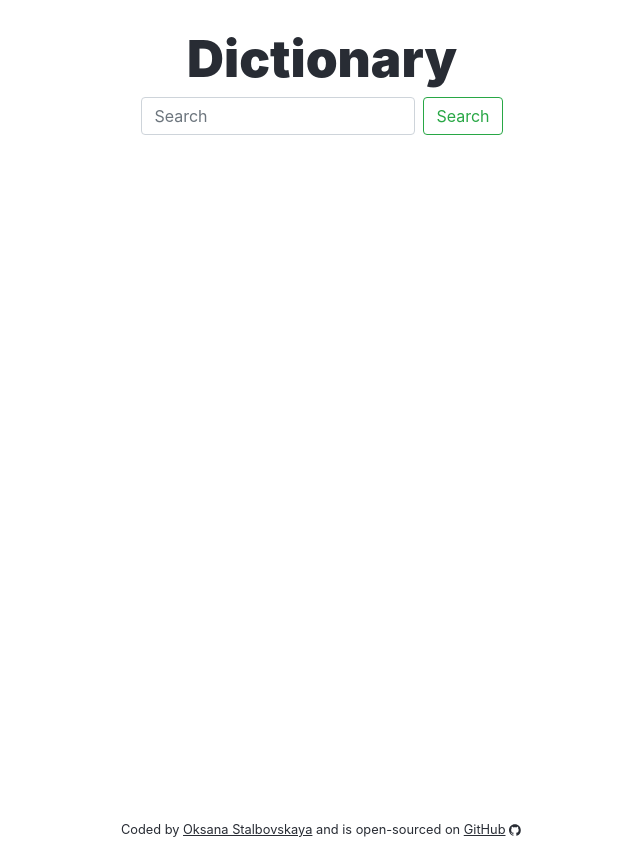
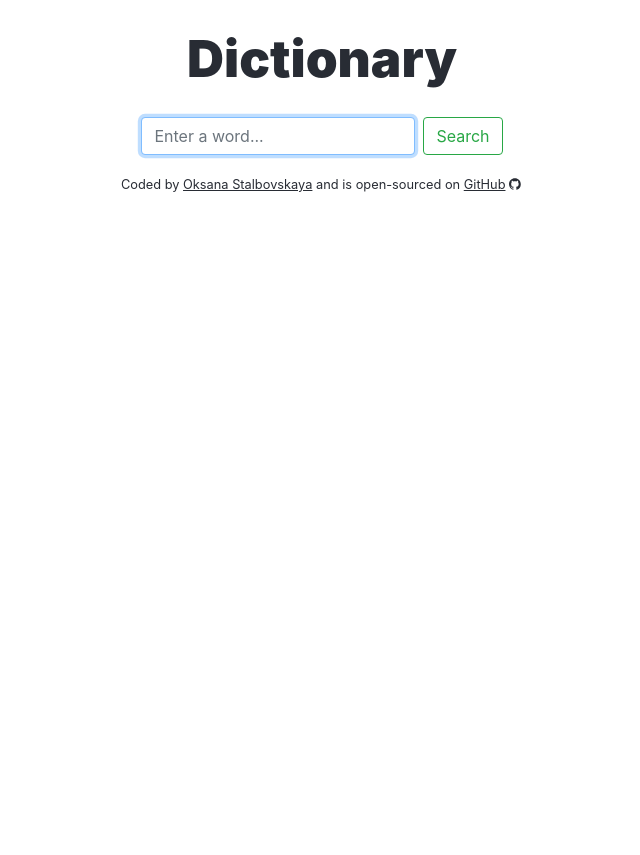
Before and after one commit to magic-ksenia/Project-4-SheCodes-Dictionary-react, a React (Create React App) app: page / in a window 1280 px wide. Shown: the whole page, without its empty margins (318-958 px from the left). After the commit the page ends 800 px from the top, so only its background shows below. Built offline with nearby package versions, Linux system fonts and the light colour scheme.

Commit message:
[ADD] <Dictionary /> component with the Search Engine + styling

```diff
--- a/src/App.css
+++ b/src/App.css
@@ -1,20 +1,22 @@
 .App {
   text-align: center;
-}
-
-.App-header {
   background-color: white;
   min-height: 100vh;
   display: flex;
   flex-direction: column;
   align-items: center;
   color: #282c34;
-  margin-top: 20px;
+}
+
+.App-header {
+  color: #282c34;
+  margin: 20px auto;
   font-weight: 900;
   font-size: 4vw;
 }
 
 .App-footer {
+  margin: 20px auto;
   font-size: 1vw;
   color: #282c34;
 }
--- a/src/App.js
+++ b/src/App.js
@@ -1,24 +1,14 @@
 import "./App.css";
+import Dictionary from "./Dictionary";
+import "./Dictionary.css";
 
 export default function App() {
   return (
     <div className="App">
-      <div className="App-header">
-        Dictionary
-        <form className="form-inline">
-          <input
-            className="form-control mr-sm-2"
-            type="search"
-            placeholder="Search"
-          />
-          <button
-            className="btn btn-outline-success my-2 my-sm-0"
-            type="submit"
-          >
-            Search
-          </button>
-        </form>
-      </div>
+      <div className="App-header">Dictionary</div>
+      <main>
+        <Dictionary />
+      </main>
       <p className="App-footer">
         Coded by{" "}
         <a
@@ -44,7 +34,7 @@ export default function App() {
           width="14"
           height="14"
           fill="currentColor"
-          class="bi bi-github"
+          className="bi bi-github"
           viewBox="0 1 19 16"
         >
           <path d="M8 0C3.58 0 0 3.58 0 8c0 3.54 2.29 6.53 5.47 7.59.4.07.55-.17.55-.38 0-.19-.01-.82-.01-1.49-2.01.37-2.53-.49-2.69-.94-.09-.23-.48-.94-.82-1.13-.28-.15-.68-.52-.01-.53.63-.01 1.08.58 1.23.82.72 1.21 1.87.87 2.33.66.07-.52.28-.87.51-1.07-1.78-.2-3.64-.89-3.64-3.95 0-.87.31-1.59.82-2.15-.08-.2-.36-1.02.08-2.12 0 0 .67-.21 2.2.82.64-.18 1.32-.27 2-.27.68 0 1.36.09 2 .27 1.53-1.04 2.2-.82 2.2-.82.44 1.1.16 1.92.08 2.12.51.56.82 1.27.82 2.15 0 3.07-1.87 3.75-3.65 3.95.29.25.54.73.54 1.48 0 1.07-.01 1.93-.01 2.2 0 .21.15.46.55.38A8.012 8.012 0 0 0 16 8c0-4.42-3.58-8-8-8z" />
--- /dev/null
+++ b/src/Dictionary.js
@@ -0,0 +1,34 @@
+import React, { useState } from "react";
+
+export default function Dictionary() {
+  let [keyword, setKeyword] = useState("");
+
+  function handleKeywordChange(event) {
+    setKeyword(event.target.value);
+  }
+
+  function search(event) {
+    event.preventDefault();
+    if (keyword) {
+      alert(`Searching for ${keyword} definition...`);
+    } else {
+      alert(`Enter any word to submit the search.`);
+    }
+  }
+  return (
+    <div className="Dictionary">
+      <form className="form-inline" onSubmit={search}>
+        <input
+          className="form-control mr-sm-2"
+          type="search"
+          placeholder="Enter a word..."
+          autoFocus="on"
+          onChange={handleKeywordChange}
+        />
+        <button className="btn btn-outline-success my-2 my-sm-0" type="submit">
+          Search
+        </button>
+      </form>
+    </div>
+  );
+}
```
Also changed, not shown: src/Dictionary.css (added).
